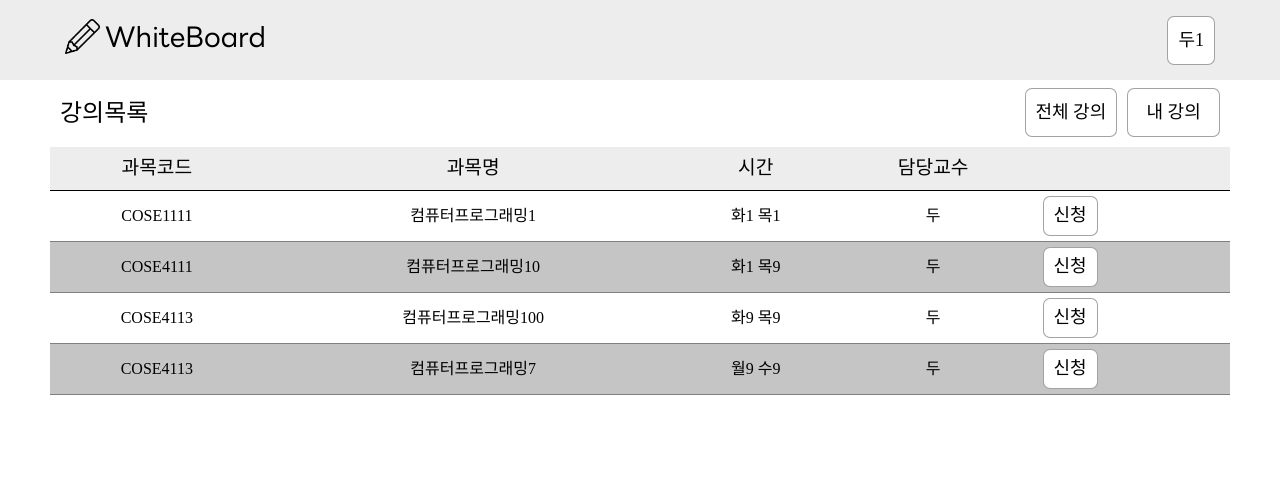
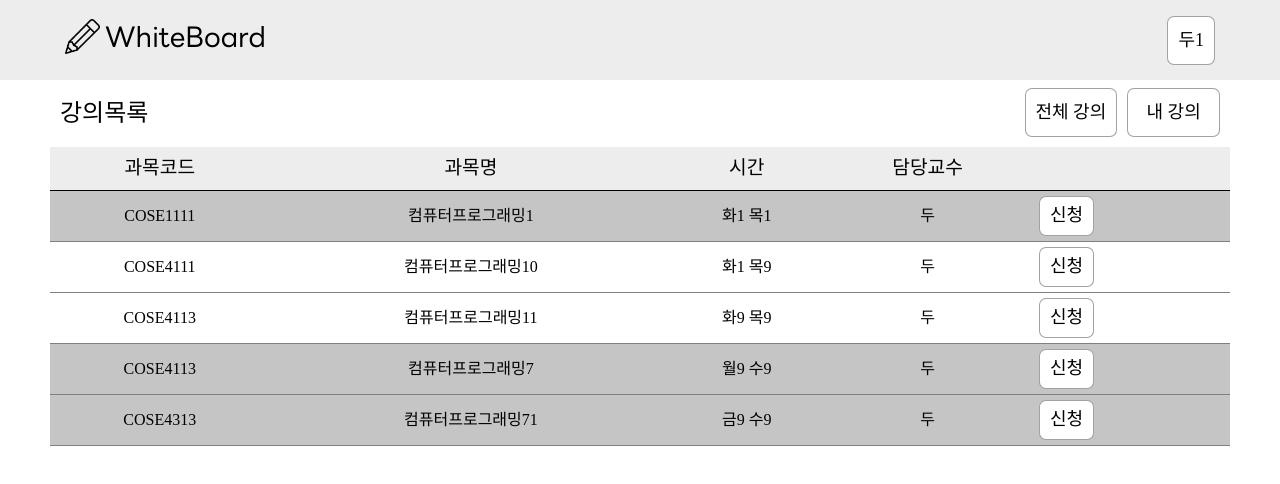
Before and after one commit to Durn02/whiteboard, a React (Create React App) app: page /register in a window 1280 px wide. Shown: the top 484 px of the page. Built offline with nearby package versions, Linux system fonts and the light colour scheme; a web font is replaced by a local one.

Commit message:
Feat: StudentHomePage 내 강의 보기 기능 추가

```diff
--- a/src/components/Table/StudentTable/StudentTable.jsx
+++ b/src/components/Table/StudentTable/StudentTable.jsx
@@ -1,7 +1,35 @@
+import AddMember from "../../../utils/setLectureInfo/AddMember";
 import Button from "../../Button/Button";
 import style from "./StudentTable.module.css";
 
-const StudentTable = ({ lectureInfo, userInfo }) => {
+const Rows = ({ index, lecture, rowColor, userName }) => {
+  return (
+    <tbody className={rowColor}>
+      <tr>
+        <td>{lecture.code}</td>
+        <td>{lecture.name}</td>
+        <td>{lecture.time}</td>
+        <td>{lecture.prof}</td>
+        <td>
+          <div className={style.buttonContainer}>
+            <Button
+              placeholder={"신청"}
+              onClick={() => {
+                const ret = AddMember(index, userName);
+                if (ret === 1) alert("신청되었습니다!");
+                else if (ret === 0) alert("이미 신청한 강의입니다!");
+                else
+                  alert("알 수 없는 오류가 발생했습니다. 다시 시도해 주세요");
+              }}
+            />
+          </div>
+        </td>
+      </tr>
+    </tbody>
+  );
+};
+
+const StudentTable = ({ lectureInfo, userInfo, showMyLecture }) => {
   var rowColor = style.bodyContainer;
   return (
     <table className={style.tableContainer}>
@@ -14,31 +42,34 @@ const StudentTable = ({ lectureInfo, userInfo }) => {
           <th></th>
         </tr>
       </thead>
-      {lectureInfo.map((lecture, i) => {
-        lecture.member.includes(userInfo.name)
-          ? (rowColor = style.bodyContainer)
-          : (rowColor = style.registeredBodyContainer);
-        return (
-          <tbody key={i} className={rowColor}>
-            <tr>
-              <td>{lecture.code}</td>
-              <td>{lecture.name}</td>
-              <td>{lecture.time}</td>
-              <td>{lecture.prof}</td>
-              <td>
-                <div className={style.buttonContainer}>
-                  <Button
-                    placeholder={"신청"}
-                    onClick={() => {
-                      alert("clicked!");
-                    }}
-                  />
-                </div>
-              </td>
-            </tr>
-          </tbody>
-        );
-      })}
+      {!showMyLecture && // 전체강의 다 보여줘
+        lectureInfo.map((lecture, i) => {
+          lecture.member.includes(userInfo.name)
+            ? (rowColor = style.registeredBodyContainer)
+            : (rowColor = style.bodyContainer);
+          return (
+            <Rows
+              key={i}
+              index={i}
+              lecture={lecture}
+              rowColor={rowColor}
+              userName={userInfo.name}
+            />
+          );
+        })}
+      {showMyLecture && // 내 강의만 보여줘
+        lectureInfo.map((lecture, i) => {
+          rowColor = style.registeredBodyContainer;
+          return lecture.member.includes(userInfo.name) ? (
+            <Rows
+              key={i}
+              index={i}
+              lecture={lecture}
+              rowColor={rowColor}
+              userName={userInfo.name}
+            />
+          ) : null;
+        })}
     </table>
   );
 };
--- a/src/pages/StudentHomePage/StudentHomePage.jsx
+++ b/src/pages/StudentHomePage/StudentHomePage.jsx
@@ -1,3 +1,4 @@
+import { useState } from "react";
 import Button from "../../components/Button/Button";
 import Header from "../../components/Header/Header";
 import StudentTable from "../../components/Table/StudentTable/StudentTable";
@@ -6,18 +7,29 @@ import style from "./StudentHomePage.module.css";
 
 const StudentHomePage = ({ userInfo }) => {
   const lectureInfo = getLectureInfo();
+  const [showMyLecture, setShowMyLecture] = useState(false);
   return (
     <>
       <Header logined={true} userInfo={userInfo} />
-      <div className={style.headerContainer}>
+      <div className={style.topContentContainer}>
         <div className={style.titleContainer}>강의목록</div>
-        <div className={style.myLectureContainer}>
-          <Button placeholder={"전체 강의"} />
-          <Button placeholder={"내 강의"} />
+        <div className={style.buttonContainer}>
+          <Button
+            placeholder={"전체 강의"}
+            onClick={() => setShowMyLecture(false)}
+          />
+          <Button
+            placeholder={"내 강의"}
+            onClick={() => setShowMyLecture(true)}
+          />
         </div>
       </div>
       <div className={style.tableContainer}>
-        <StudentTable lectureInfo={lectureInfo} userInfo={userInfo} />
+        <StudentTable
+          lectureInfo={lectureInfo}
+          userInfo={userInfo}
+          showMyLecture={showMyLecture}
+        />
       </div>
     </>
   );
--- a/src/pages/StudentHomePage/StudentHomePage.module.css
+++ b/src/pages/StudentHomePage/StudentHomePage.module.css
@@ -1,4 +1,4 @@
-.headerContainer {
+.topContentContainer {
   display: flex;
   justify-content: space-between;
   align-items: center;
@@ -15,7 +15,7 @@
   font-family: "korean";
 }
 
-.myLectureContainer {
+.buttonContainer {
   display: grid;
   /* background-color: aqua; */
   grid-template-columns: 1fr 1fr;
@@ -27,4 +27,6 @@
 .tableContainer {
   margin-left: 50px;
   margin-right: 50px;
+  max-height: 80vh;
+  overflow-y: auto;
 }
--- a/src/utils/getLectureInfo.jsx
+++ b/src/utils/getLectureInfo.jsx
@@ -17,17 +17,24 @@ const getLectureInfo = () => {
     },
     {
       code: "COSE4113",
-      name: "컴퓨터프로그래밍100",
+      name: "컴퓨터프로그래밍11",
       time: "화9 목9",
       prof: "두",
-      member: ["두2", "두1", "두6", "두8"],
+      member: ["두2", "두9", "두6", "두8"],
     },
     {
       code: "COSE4113",
       name: "컴퓨터프로그래밍7",
       time: "월9 수9",
       prof: "두",
-      member: ["두9", "두8"],
+      member: ["두9", "두1"],
+    },
+    {
+      code: "COSE4313",
+      name: "컴퓨터프로그래밍71",
+      time: "금9 수9",
+      prof: "두",
+      member: ["두9", "두8", "두1"],
     },
   ];
   return lectureInfo;
--- /dev/null
+++ b/src/utils/setLectureInfo/AddMember.jsx
@@ -0,0 +1,13 @@
+import getLectureInfo from "../getLectureInfo";
+
+const AddMember = (lectureId, userName) => {
+  var lectureInfo = getLectureInfo();
+  if (lectureInfo[lectureId].member.includes(userName)) {
+    return 0;
+  }
+  lectureInfo[lectureId].member.push(userName);
+  // db insert로직 inset 실패하면 return -1할 것
+  return 1;
+};
+
+export default AddMember;
```
